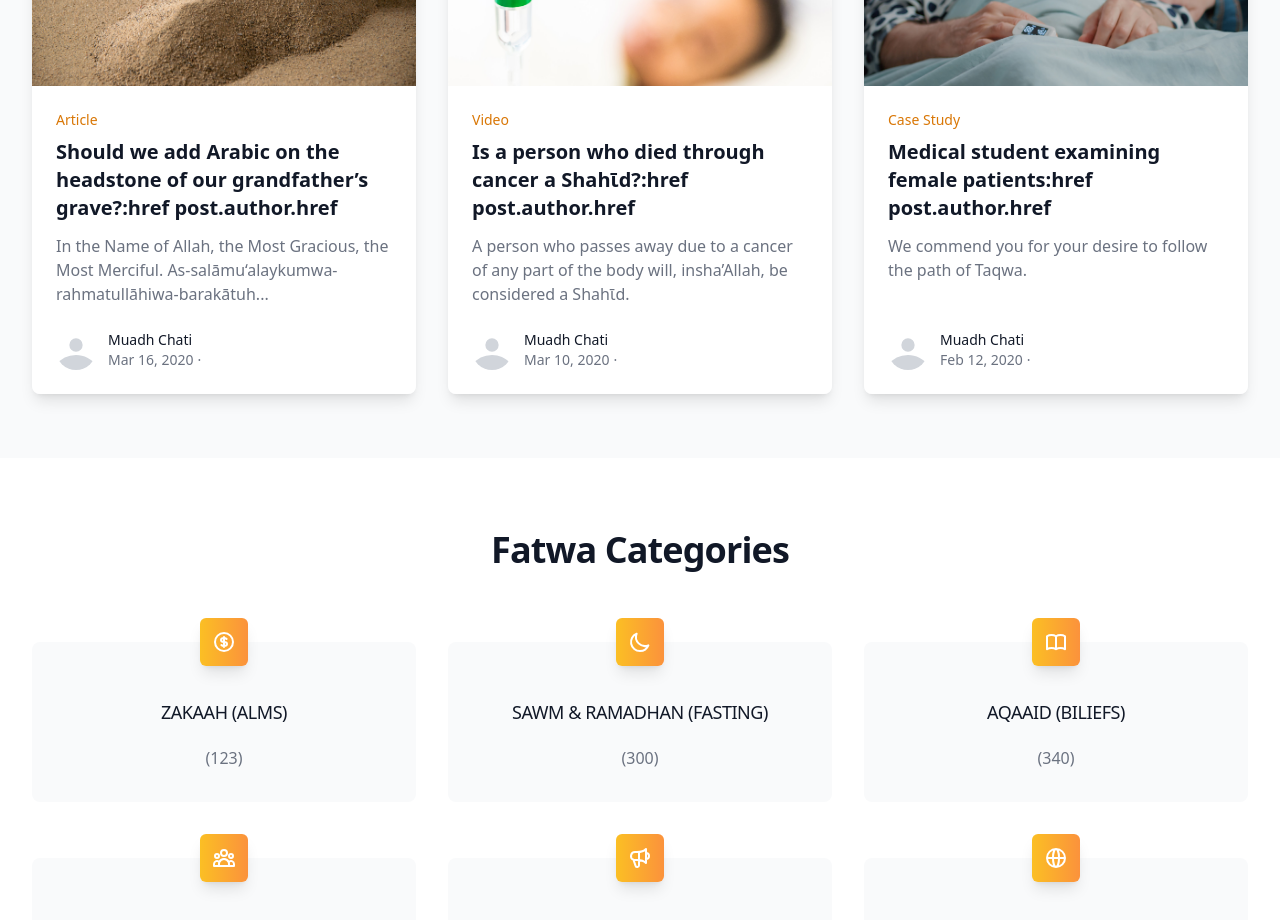
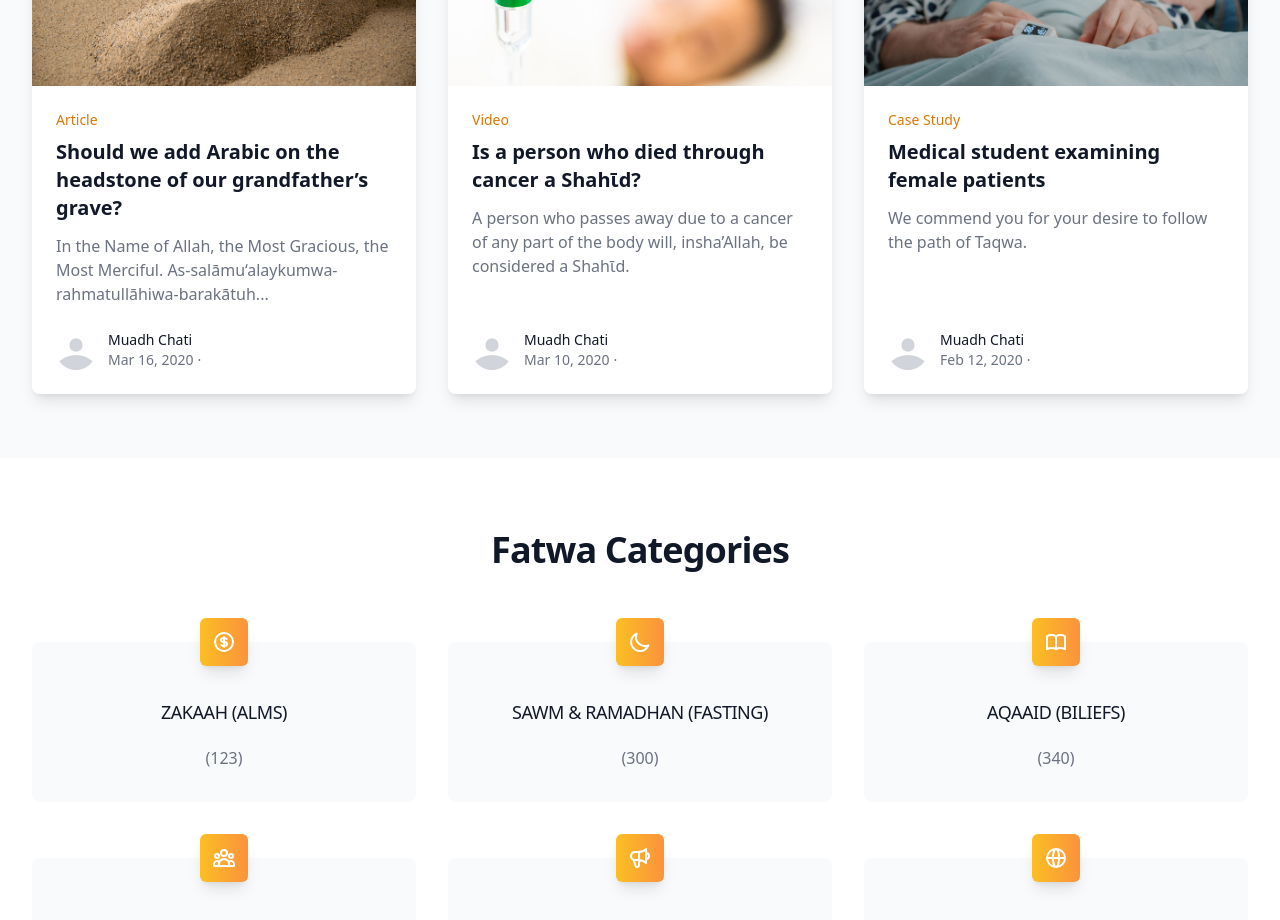
Before and after one commit to OWAIS14325/fatwa, a Vue app: page / in a window 1280 px wide. Shown: the part 820-1740 px from the top of the page. Built offline with nearby package versions, Linux system fonts and the light colour scheme.

Commit message:
Added Fatwa links

```diff
--- a/src/views/HomePage.vue
+++ b/src/views/HomePage.vue
@@ -69,7 +69,7 @@
                     </p>
                     <a :href="post.href" class="block mt-2">
                       <p class="text-xl font-semibold text-gray-900">
-                       <a :href="post.author.href"> {{ post.title }} </a>:href  post.author.href      </p>
+                       <a :href="post.author.href"> {{ post.title }} </a></p>
                       <p class="mt-3 text-base text-gray-500">
                         {{ post.preview }}
                       </p>
```
